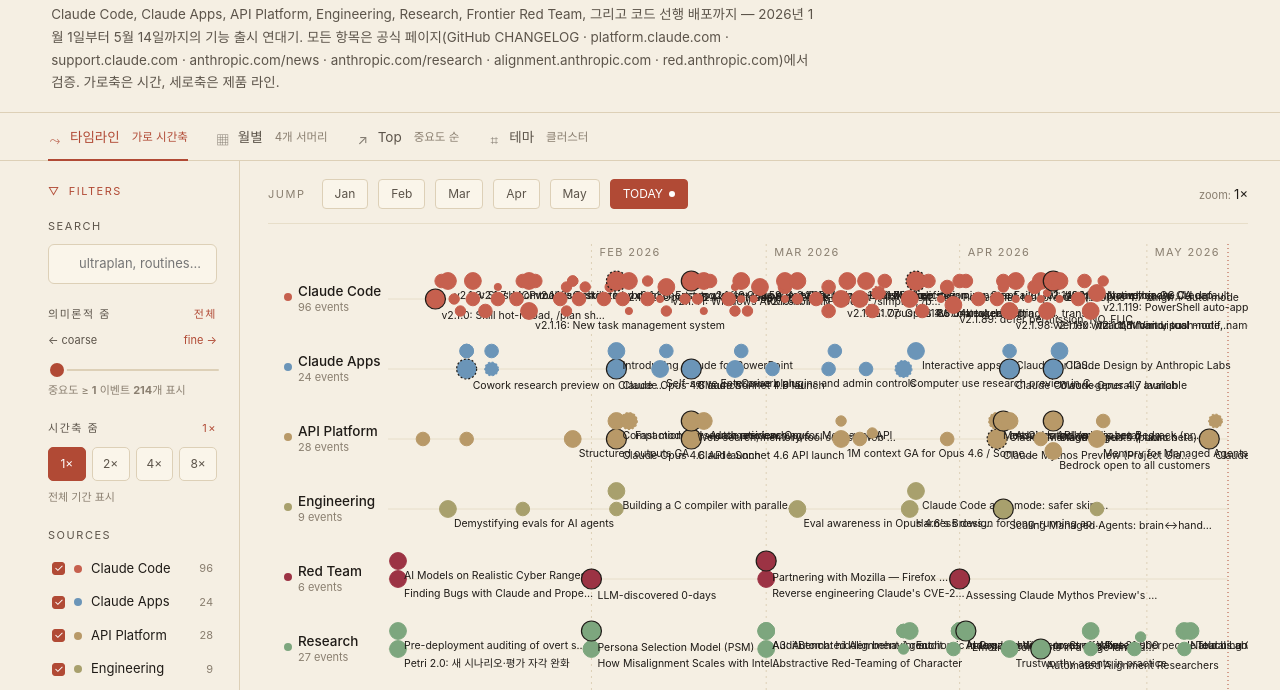
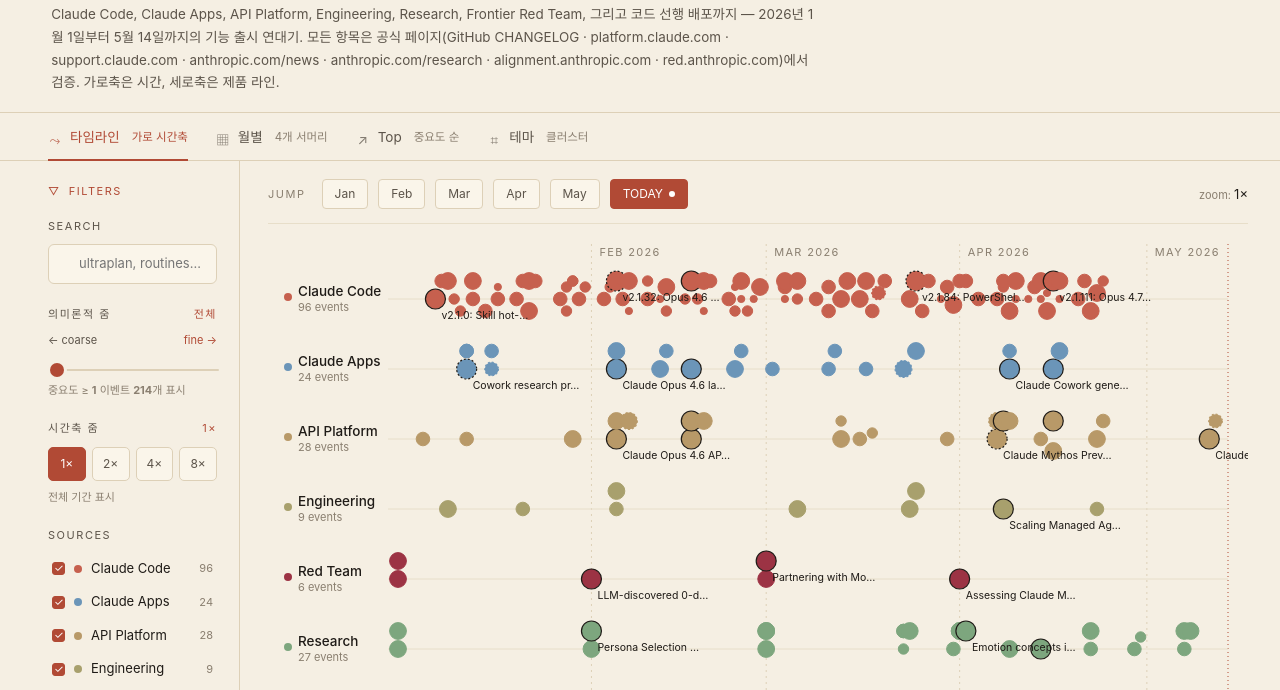
Before and after one commit to prodoo/ClaudeUpdate_Timeline, a plain HTML site: page index.html in a window 1280 px wide. Shown: the part 110-800 px from the top of the page. Drawn offline with Linux system fonts and the light colour scheme.

Commit message:
feat(label): zoom-aware threshold + collision avoidance + 20-char cut
Problem: dense lanes (cc 1~4월, Research 4월말, Stealth 3/31) had labels
overlapping at default zoom because imp>=4 was always shown.

Solution:
- Zoom-aware threshold: 1x/2x = imp 5 only, 4x = imp 4+, 8x = imp 3+
- Per-lane X-distance collision avoidance (LABEL_MIN_DX = 90px)
- Importance desc sort -> greedy placement (highest-imp labels win)
- Title truncated 36 -> 20 chars (full title still in hover tooltip)
- Search mode overrides zoom threshold (matches always labeled)

Verified labels: 1x=19, 2x=26, 4x=57, 8x=101 (of 173 imp3+ total).

```diff
--- a/index.html
+++ b/index.html
@@ -460,6 +460,7 @@
       placed.push({ cx, cy, r, e });
     });
 
+    // Pass 1: render bubbles (label rendering moved to Pass 2 below)
     placed.forEach(({ cx, cy, r, e }) => {
       const isStealth = e.source === "Stealth (code)";
       const isPreview = e.stage === "Preview";
@@ -486,12 +487,35 @@
       } else {
         svg += `<circle class="${cls}" cx="${cx}" cy="${cy}" r="${r}" fill="${SRC_MAP[e.source].color}" stroke="${SRC_MAP[e.source].color}" data-evt="${data}" />`;
       }
-      // label for high-importance events
-      if (e.importance >= 4 && visibleSrc && passSem && (q === "" || matchSearch)) {
-        const labelOffset = cy > laneY ? cy + r + 10 : cy + r + 10;
-        const txt = (e.title.length > 36) ? e.title.slice(0, 34) + "…" : e.title;
-        svg += `<text class="bubble-label" x="${cx + 6}" y="${labelOffset}" text-anchor="start">${escapeXml(txt)}</text>`;
-      }
+    });
+
+    // Pass 2: render labels with zoom-aware threshold + per-lane X-distance collision avoidance
+    //   zoom 1× / 2× = imp ≥5 only (default view stays clean)
+    //   zoom 4×       = imp ≥4
+    //   zoom 8×       = imp ≥3
+    //   search active = match-only (override zoom threshold)
+    const _zoom = state.zoom;
+    const _labelMinImp = _zoom >= 8 ? 3 : _zoom >= 4 ? 4 : 5;
+    const _q = state.search.trim().toLowerCase();
+    const LABEL_MIN_DX = 90; // px — empirical for 20-char @ 10.5px font
+    const labelCandidates = placed
+      .filter(({ e }) => {
+        if (!state.sources.has(e.source)) return false;
+        if (e.importance < state.semMin) return false;
+        if (_q !== "") {
+          const m = (e.title + " " + (e.summary||"") + " " + (e.version||"") + " " + e.source).toLowerCase().includes(_q);
+          return m; // search active: show matches regardless of zoom
+        }
+        return e.importance >= _labelMinImp;
+      })
+      .sort((a, b) => b.e.importance - a.e.importance || a.cx - b.cx); // imp desc, then x asc
+    const placedLabels = [];
+    labelCandidates.forEach(({ cx, cy, r, e }) => {
+      if (placedLabels.some(p => Math.abs(p.cx - cx) < LABEL_MIN_DX)) return;
+      placedLabels.push({ cx });
+      const labelOffset = cy + r + 10;
+      const txt = (e.title.length > 20) ? e.title.slice(0, 18) + "…" : e.title;
+      svg += `<text class="bubble-label" x="${cx + 6}" y="${labelOffset}" text-anchor="start">${escapeXml(txt)}</text>`;
     });
   });
 
```
